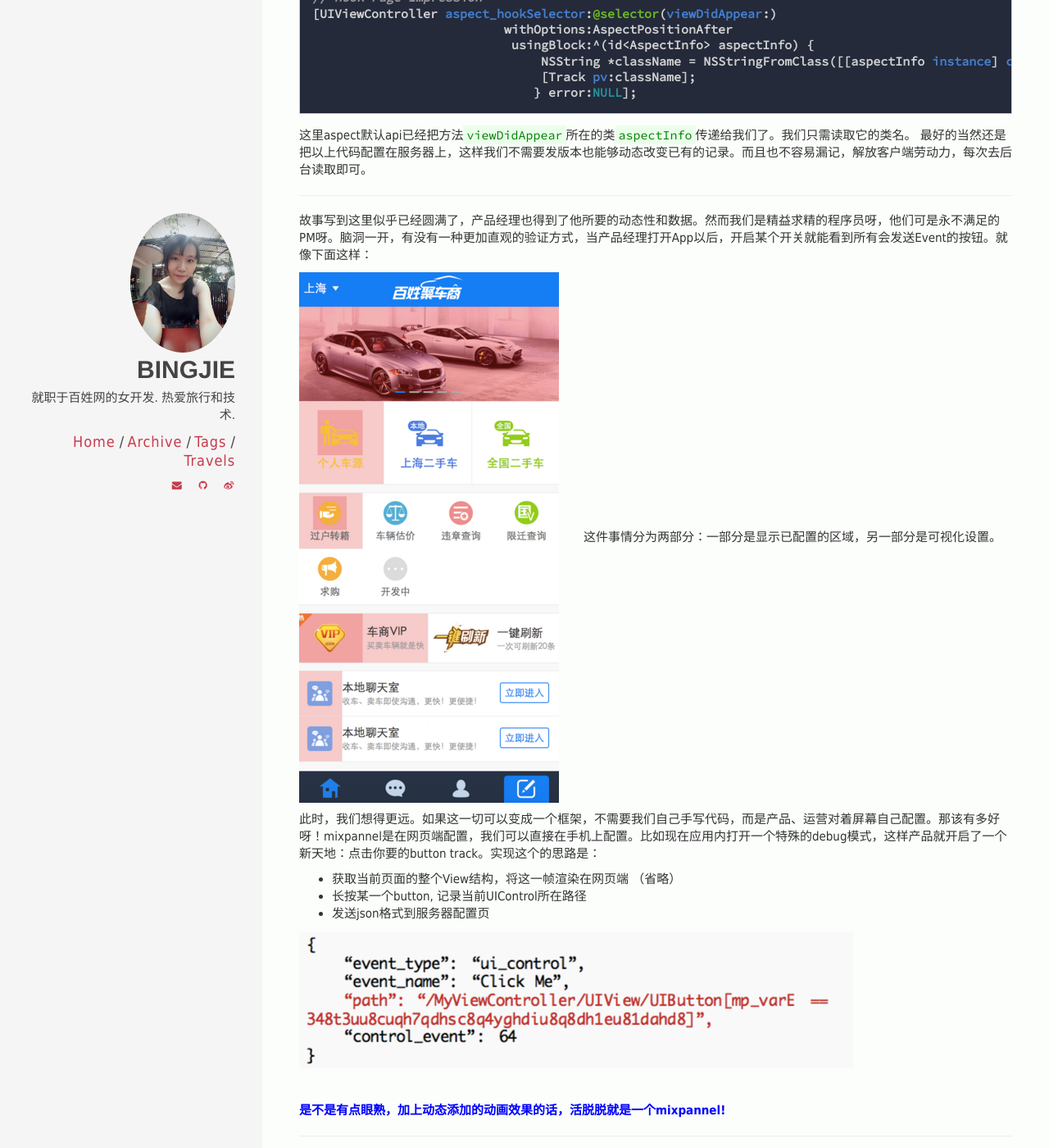
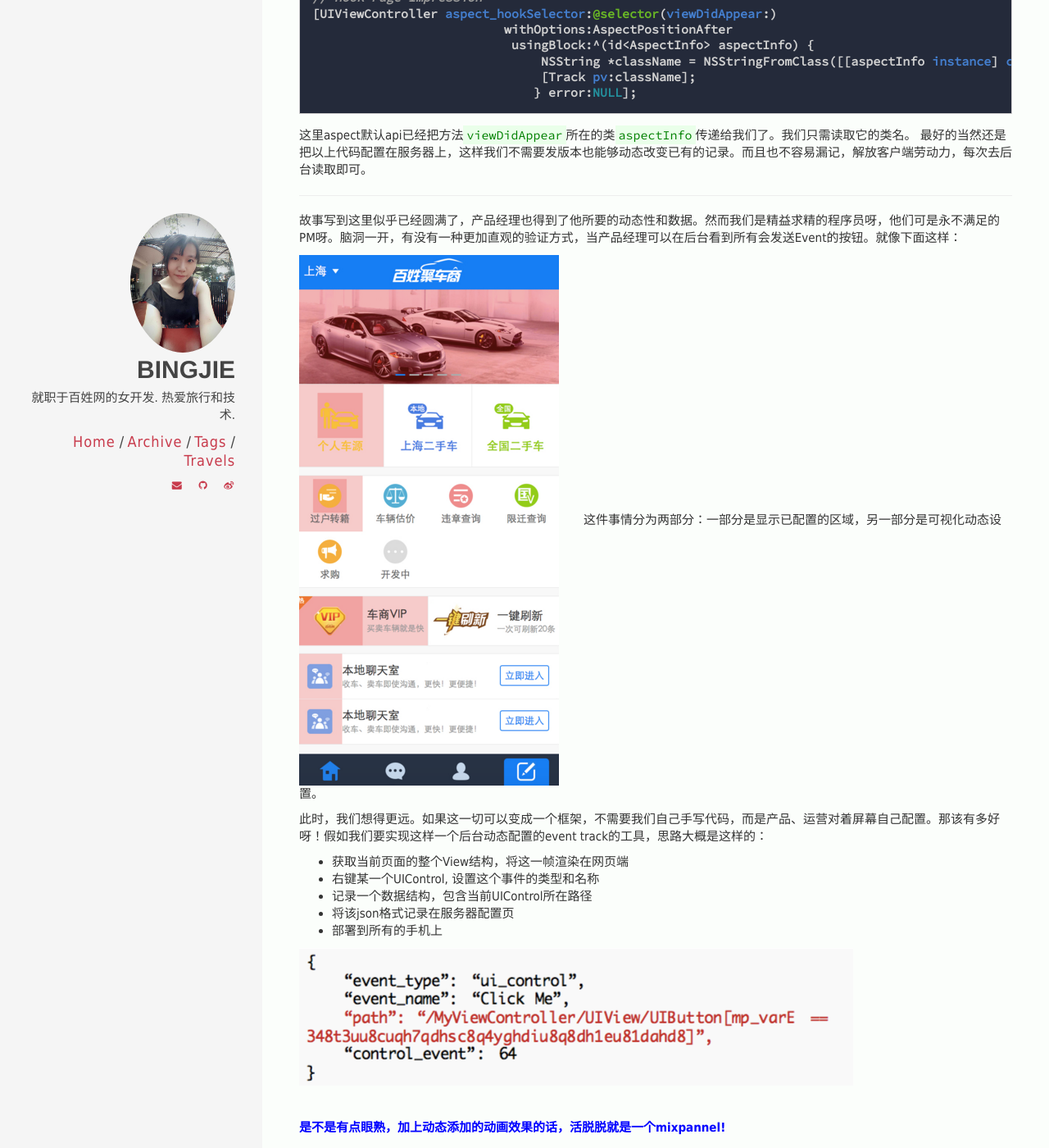
Before and after one commit to chaojimiaomiao/chaojimiaomiao.github.io, a Jekyll site: the page built from _posts/2015-11-05-OC中aspect切面编程应用.md, in a window 1280 px wide and 1400 px high, scrolled down 2915 px. Shown: the whole window at 82% size. Built offline with Jekyll 4.4.1, drawn with Linux system fonts in a browser that asks for light colours; comment, search, counter and statistics services are not loaded; some of the changed text lies outside the part shown.

Commit message:
再改下aspect这篇文章。

```diff
--- a/_posts/2015-11-05-OC中aspect切面编程应用.md
+++ b/_posts/2015-11-05-OC中aspect切面编程应用.md
@@ -157,15 +157,17 @@ for (NSString *className in eventConfigs) {
 
 <hr>
 
-故事写到这里似乎已经圆满了，产品经理也得到了他所要的动态性和数据。然而我们是精益求精的程序员呀，他们可是永不满足的PM呀。脑洞一开，有没有一种更加直观的验证方式，当产品经理打开App以后，开启某个开关就能看到所有会发送Event的按钮。就像下面这样：
+故事写到这里似乎已经圆满了，产品经理也得到了他所要的动态性和数据。然而我们是精益求精的程序员呀，他们可是永不满足的PM呀。脑洞一开，有没有一种更加直观的验证方式，当产品经理可以在后台看到所有会发送Event的按钮。就像下面这样：
 
-![image]({{ site.url }}/img/aspect.jpg)　　这件事情分为两部分：一部分是显示已配置的区域，另一部分是可视化设置。
+![image]({{ site.url }}/img/aspect.jpg)　　这件事情分为两部分：一部分是显示已配置的区域，另一部分是可视化动态设置。
 
-此时，我们想得更远。如果这一切可以变成一个框架，不需要我们自己手写代码，而是产品、运营对着屏幕自己配置。那该有多好呀！mixpannel是在网页端配置，我们可以直接在手机上配置。比如现在应用内打开一个特殊的debug模式，这样产品就开启了一个新天地：点击你要的button track。实现这个的思路是：
+此时，我们想得更远。如果这一切可以变成一个框架，不需要我们自己手写代码，而是产品、运营对着屏幕自己配置。那该有多好呀！假如我们要实现这样一个后台动态配置的event track的工具，思路大概是这样的：
 
-* 获取当前页面的整个View结构，将这一帧渲染在网页端 （省略）
-* 长按某一个button, 记录当前UIControl所在路径
-* 发送json格式到服务器配置页
+* 获取当前页面的整个View结构，将这一帧渲染在网页端
+* 右键某一个UIControl, 设置这个事件的类型和名称
+* 记录一个数据结构，包含当前UIControl所在路径
+* 将该json格式记录在服务器配置页
+* 部署到所有的手机上
 
 ![image]({{ site.url }}/img/aspect2.jpg)
 
@@ -173,7 +175,13 @@ for (NSString *className in eventConfigs) {
 <font color="blue"> <strong>是不是有点眼熟，加上动态添加的动画效果的话，活脱脱就是一个mixpannel!</strong> </font>
 <hr>
 
-#### mixpannel
+#### Mixpannel
+![image]({{ site.url }}/img/mixpanel.jpg)
+
+> Mixpanel是一个Web服务，让开发者跟踪用户的使用习惯，并提供实时分析。Mixpanel提供的“人物”功能，可以让你根据用户在应用程序内采取的行为对其发出推送通知。Mixpanel API是一个RESTful API，以JSON格式返回响应。
+
+预置一个Mixpanel的sdk在你的应用里，每次打开都会触发去它提供的后台读取你的配置。你也可以自己写一个数据分析后台，因为它的sdk是开源的。然而Mixpannel的后台非常强大。它甚至可以让产品经理自己对着应用配置他需要的track event，而且体验与交互如丝般顺滑。
+
 <strong> 原理</strong>
 
 * 用Method Swizzling替换了 UIControl的didMoveToWindow和didMoveToSuperView
@@ -184,7 +192,7 @@ for (NSString *className in eventConfigs) {
 
 * 只能记录UIContol及其子类中特定方法的事件。
 
-如果我们能结合自动和手动track，就能避免自动的局限，又获得更高效、更清晰的track记录。
+综上所述，如果我们能结合自动和手动track，就能避免自动的局限，又获得更高效、更清晰的track记录。
 
 
 <!-- <strong>显示已配置区域：</strong>
```
Also changed, not shown: img/mixpanel.jpg (added).
